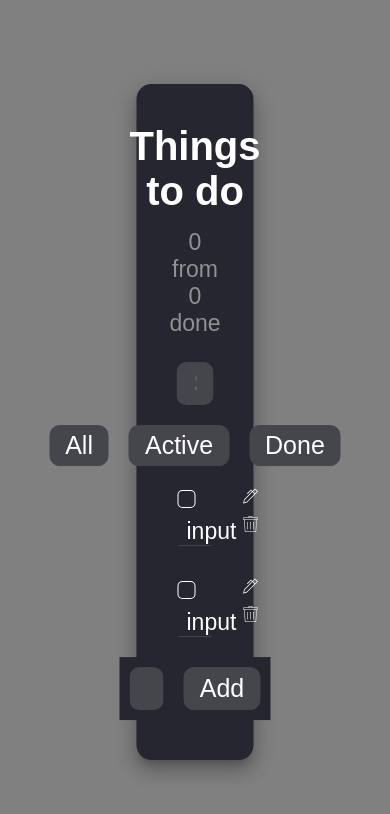
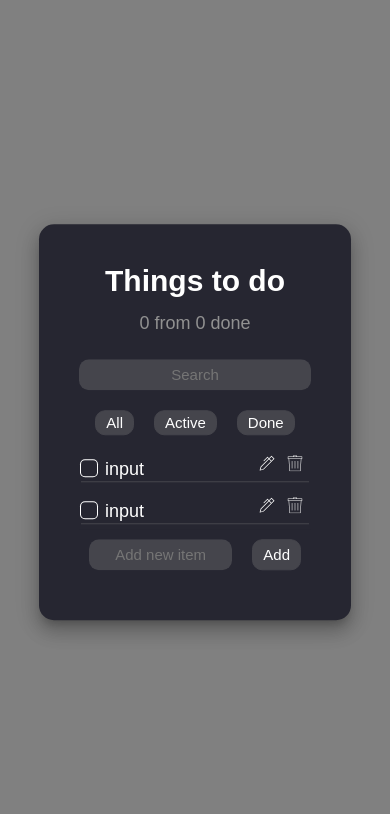
Before and after one commit to varenyk-lover/to-do-list-react, a React (Create React App) app: page / in a window 390 px wide. Shown: the top 814 px of the page. Built offline with nearby package versions, Linux system fonts and the light colour scheme.

Commit message:
Updated for adaptive and responsive design.

```diff
--- a/src/components/atoms/Button.jsx
+++ b/src/components/atoms/Button.jsx
@@ -26,12 +26,10 @@ Button.defaultProps = {
 
 const StyledButton = styled.button`
   background: ${({primary}) => primary ? "#45454C" : "transparent"};
-    //background: ${({bgColor}) => bgColor || "#45454C"};
   color: white;
   font-size: ${({primary}) => primary ? "25px" : "20px"};
   margin: ${({primary}) => primary ? "10px" : "0"};
   padding: ${({primary}) => primary ? "5px 15px" : "3px 5px 0 5px"};
-  //padding: ;
   border-radius: 10px;
   border: ${({primary}) => primary ? "1px solid #45454C" : "1px solid transparent"};;
 
@@ -40,8 +38,10 @@ const StyledButton = styled.button`
     color: #262631;
     border: 1px solid white;
     cursor: pointer;
-
   }
 
-
+  @media only screen and (max-width: 1200px) {
+    font-size: 15px;
+    padding: ${({primary}) => primary ? "3px 10px" : "3px 5px 0 5px"};
+  }
 `;
--- a/src/components/atoms/Checkbox.jsx
+++ b/src/components/atoms/Checkbox.jsx
@@ -3,13 +3,13 @@ import styled from 'styled-components';
 import PropTypes from "prop-types";
 
 
-const Checkbox = ({ checkHandler, isChecked }) => (
+const Checkbox = ({checkHandler, isChecked}) => (
 
     <CheckboxContainer>
         <HiddenCheckbox checked={isChecked} onChange={checkHandler}/>
         <StyledCheckbox checked={isChecked}>
             <Icon viewBox="0 0 24 24">
-                <polyline points="20 6 9 17 4 12" />
+                <polyline points="20 6 9 17 4 12"/>
             </Icon>
         </StyledCheckbox>
     </CheckboxContainer>
@@ -42,7 +42,7 @@ const Icon = styled.svg`
 `;
 
 // Hide checkbox visually but remain accessible to screen readers.
-const HiddenCheckbox = styled.input.attrs({ type: 'checkbox' })`
+const HiddenCheckbox = styled.input.attrs({type: 'checkbox'})`
   border: 0;
   clip: rect(0 0 0 0);
   //clippath: inset(50%);
--- a/src/components/atoms/Counter.jsx
+++ b/src/components/atoms/Counter.jsx
@@ -1,4 +1,3 @@
-
 import React from "react";
 import PropTypes from "prop-types";
 import styled from "styled-components";
@@ -29,4 +28,8 @@ const StyledCounter = styled.p`
   color: #919191;
   font-size: 23px;
   text-align: center;
+
+  @media only screen and (max-width: 1200px) {
+    font-size: 18px;
+  }
 `;
--- a/src/components/atoms/GarbageTrashSvg.jsx
+++ b/src/components/atoms/GarbageTrashSvg.jsx
@@ -1,6 +1,6 @@
 import React from 'react';
 import styled from 'styled-components';
-import { ReactComponent as GarbageTrashIcon } from "../../assets/images/garbage-trash-icon.svg";
+import {ReactComponent as GarbageTrashIcon} from "../../assets/images/garbage-trash-icon.svg";
 
 const StyledIconGarbageTrash = styled(GarbageTrashIcon)`
   width: 16px;
--- a/src/components/atoms/Input.jsx
+++ b/src/components/atoms/Input.jsx
@@ -40,4 +40,9 @@ const StyledInput = styled.input`
     outline-offset: 0;
     border-color: white;
   }
+
+  @media only screen and (max-width: 1200px) {
+    font-size: 15px;
+    padding: 5px 0;
+  }
 `;
--- a/src/components/atoms/Title.jsx
+++ b/src/components/atoms/Title.jsx
@@ -21,4 +21,8 @@ const StyledTitle = styled.h1`
   color: white;
   text-align: center;
   font-size: 40px;
+
+  @media only screen and (max-width: 1200px) {
+    font-size: 30px;
+  }
 `;
--- a/src/components/molecules/TaskItem.jsx
+++ b/src/components/molecules/TaskItem.jsx
@@ -9,10 +9,10 @@ import GarbageTrashSvg from "../atoms/GarbageTrashSvg";
 const TaskItem = ({onClick, checkHandler, isChecked, input}) => (
     <StyledTaskItem>
 
-        <label style={{background: "transparent", color: "white", paddingTop: "14px", fontSize: "23px"}}>
+        <StyledLabel>
             <Checkbox checked={isChecked} onChange={checkHandler}/>
             <span style={{marginLeft: 8, background: "transparent"}}>input</span>
-        </label>
+        </StyledLabel>
 
 
         <StyledBtnContainer>
@@ -39,12 +39,24 @@ const StyledTaskItem = styled.div`
   justify-content: space-between;
   border-bottom: 1px solid #45454C;
   margin-bottom: 20px;
+
+  @media only screen and (max-width: 1200px) {
+    margin-bottom: 5px;
+  }
 `;
 
+const StyledLabel = styled.label`
+  background: transparent;
+  color: white;
+  padding-top: 14px;
+  font-size: 23px;
+
+  @media only screen and (max-width: 1200px) {
+    font-size: 18px;
+  }
+`;
 
 const StyledBtnContainer = styled.div`
   background-color: transparent;
-  //padding-top: 10px;
-
   margin-top: 6px;
 `;
--- a/src/components/pages/MainPage.jsx
+++ b/src/components/pages/MainPage.jsx
@@ -43,4 +43,17 @@ const StyledMainPage = styled.div`
   box-shadow: /* offset-x | offset-y | blur-radius | spread-radius | color */ 0px 12px 17px 2px hsla(0, 0%, 0%, 0.14),
   0px 5px 22px 4px hsla(0, 0%, 0%, 0.12),
   0px 7px 8px -4px hsla(0, 0%, 0%, 0.2);
+
+
+  @media only screen and (max-width: 1200px) {
+    width: 50%;
+  }
+
+  @media only screen and (max-width: 992px) {
+    width: 60%;
+  }
+
+  @media only screen and (max-width: 600px) {
+    width: 80%;
+  }
 `;
```
